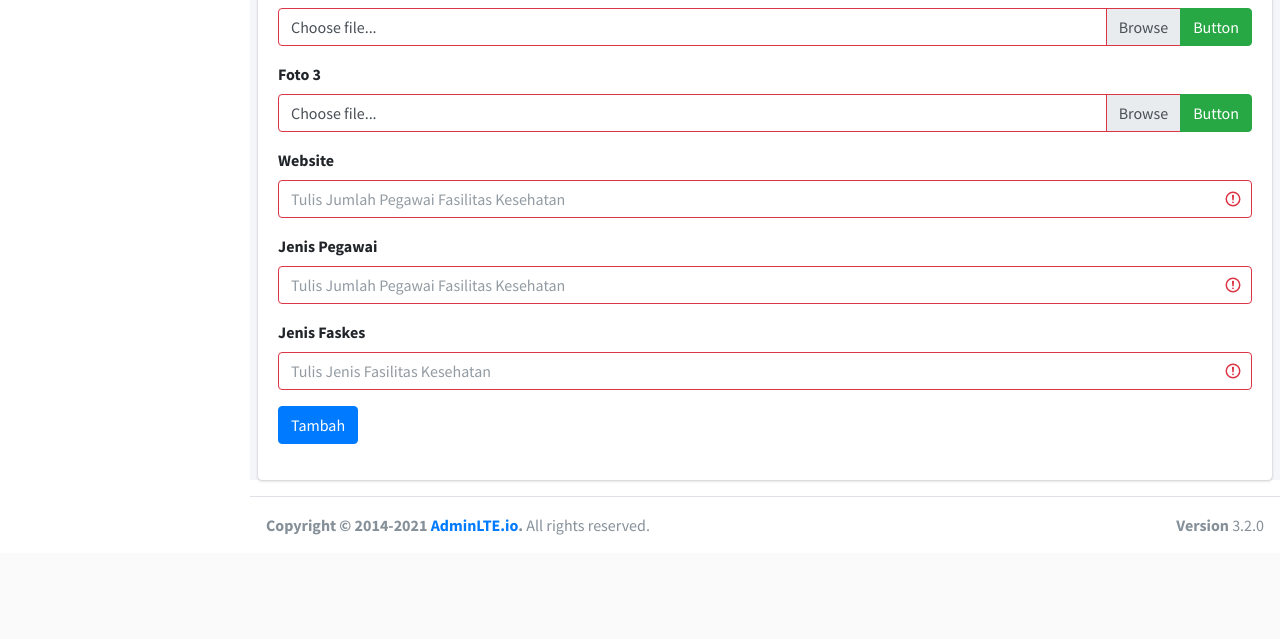
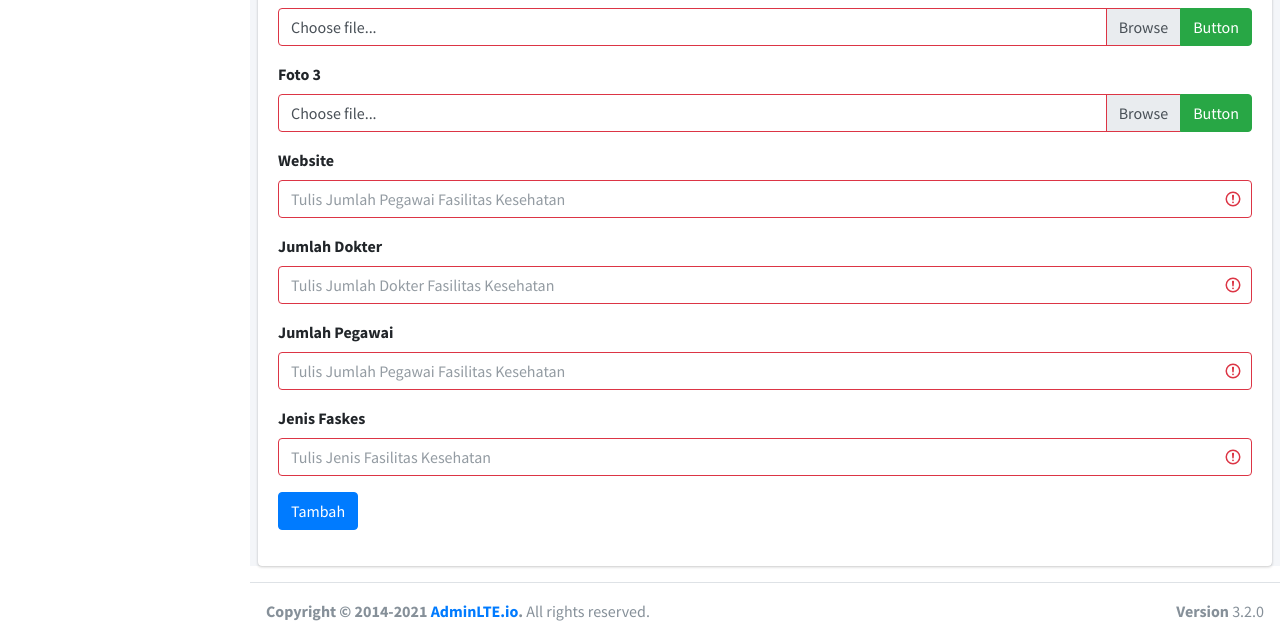
Before and after one commit to ayyashmumtaz/project_faskes, a CodeIgniter app: page /database/Master/faskes_create in a window 1280 px wide. Shown: the part 865-1504 px from the top of the page. Before the commit the page ends 1400 px from the top, so only its background shows below. Run offline with CodeIgniter, Linux system fonts and the light colour scheme; some libraries are stand-ins or nearby versions.

Commit message:
fix: form faskes_create

```diff
--- a/application/views/master/faskes_create.php
+++ b/application/views/master/faskes_create.php
@@ -91,7 +91,11 @@
                          <input id="website" name="website" placeholder="Tulis Jumlah Pegawai Fasilitas Kesehatan" type="text" class="form-control" required>
                       </div>
                       <div class="form-group">
-                         <label for="jumlah_pegawai" class="form-label">Jenis Pegawai</label>
+                         <label for="jumlah_dokter" class="form-label">Jumlah Dokter</label>
+                         <input id="jumlah_dokter" name="jumlah_dokter" placeholder="Tulis Jumlah Dokter Fasilitas Kesehatan" type="text" class="form-control" required>
+                      </div>
+                      <div class="form-group">
+                         <label for="jumlah_pegawai" class="form-label">Jumlah Pegawai</label>
                          <input id="jumlah_pegawai" name="jumlah_pegawai" placeholder="Tulis Jumlah Pegawai Fasilitas Kesehatan" type="text" class="form-control" required>
                       </div>
                       <div class="form-group">
```
